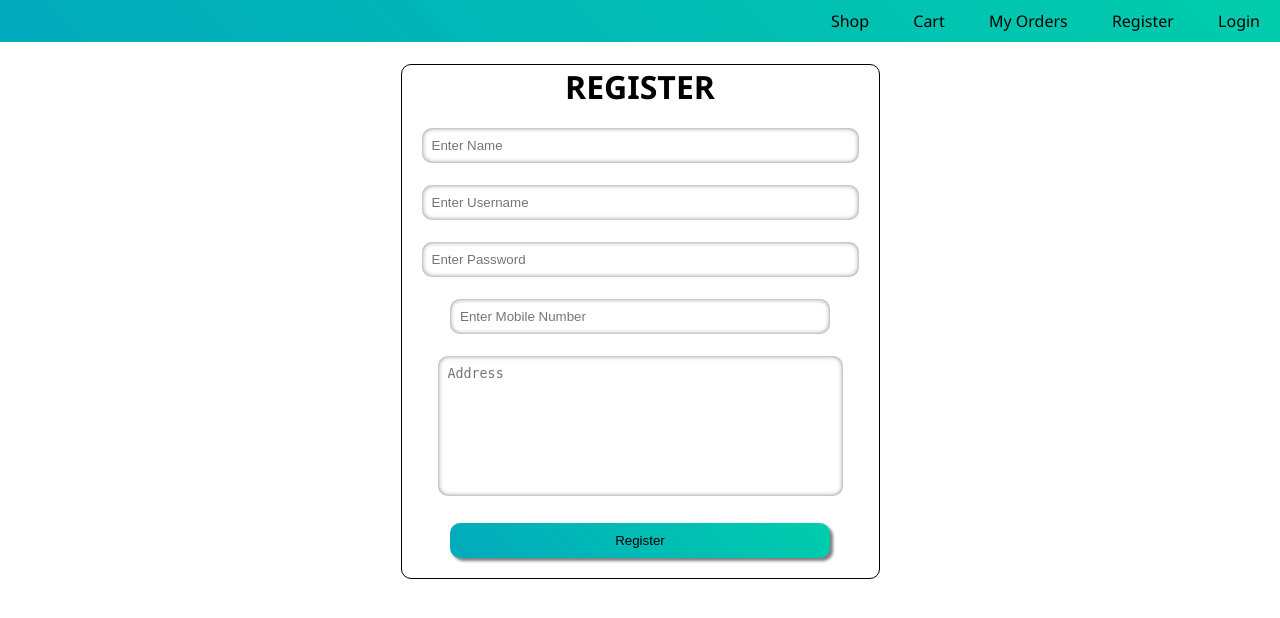
After one commit to AryaAppaji/vinay_e_commerce, a Django app: page /register/ in a window 1280 px wide. The commit adds this page. Shown: the top 618 px of the page. Run offline with Django 5.2, Linux system fonts and the light colour scheme.

Commit message:
Completed user signup

```diff
--- /dev/null
+++ b/my_store/static/style3.css
@@ -0,0 +1,84 @@
+*{
+    margin: 0;
+    padding: 0;
+}
+
+body{
+    font-family: 'Segoe UI', Tahoma, Geneva, Verdana, sans-serif;
+}
+
+nav{
+    background-image: linear-gradient(45deg, #02AABD, #00CDAC);
+}
+
+nav ul{
+    text-align: right;
+}
+
+nav ul li{
+    display: inline-block;
+    padding: 10px 20px;
+}
+
+nav ul li a{
+    text-decoration: none;
+    color: black;
+}
+
+input[type="submit"]{
+    padding: 10px;
+    border-radius: 18px;
+    border: solid black 1px;
+    background-image: linear-gradient(45deg, #02AABD, #00CDAC);
+    box-shadow:  3px 3px 3px grey;
+}
+
+li:hover{
+    background-color: white;
+}
+
+input[type="text"],input[type="password"]{
+    padding: 10px;
+    border-radius: 10px;
+    box-shadow: inset 0px 0px 5px grey;
+    border: none;
+}
+
+input[type="number"]{
+    padding: 10px;
+    border-radius: 10px;
+    box-shadow: inset 0px 0px 5px grey;
+    border: none;
+    width: 360px;
+}
+
+input[type="submit"]{
+    padding:10px;
+    width: 380px;
+    border-radius: 10px;
+    border: none;
+    background-image: linear-gradient(45deg, #02AABD, #00CDAC);
+    box-shadow:  3px 3px 3px grey;
+}
+
+input[type="submit"]:hover{
+    cursor: pointer;
+}
+
+fieldset{
+    width: fit-content;
+    border-radius: 10px;
+    border: solid 1px black;
+}
+
+form{
+    padding: 20px;
+}
+
+textarea{
+    padding: 10px;
+    resize: none;
+    border-radius: 10px;
+    box-shadow: inset 0px 0px 5px grey;
+    border: none;
+}
--- /dev/null
+++ b/my_store/templates/registration.html
@@ -0,0 +1,41 @@
+<!DOCTYPE html>
+<html lang="en">
+<head>
+    <meta charset="UTF-8">
+    <meta name="viewport" content="width=device-width, initial-scale=1.0">
+    <title>Vinay Zone - Register</title>
+    {% csrf_token %}
+    {% load static %}
+    <link rel="stylesheet" href={% static "style3.css" %}>
+</head>
+<body>
+    <nav>
+        <ul>
+          <li><a href="#">Shop</a></li>
+          <li><a href="#">Cart</a></li>
+          <li><a href="#">My Orders</a></li>
+          <li><a href="{% url 'registration_page' %}">Register</a></li>
+          {% if login_status %}
+          <li><a href="{% url 'logout_user' %}">Logout</a></li>
+          {% else %}
+          <li><a href="{% url 'login_page' %}">Login</a></li>
+          {% endif %}
+        </ul>
+      </nav>
+      <br>
+    <center>
+        <fieldset>
+            <h1>REGISTER</h1>
+            <form action={%url "register_user" %} method="post">
+                {% csrf_token %}
+                <input type="text" name="name" placeholder="Enter Name" size="50" required><br><br>
+                <input type="text" name="user_name" placeholder="Enter Username" size="50" required><br><br>
+                <input type="password" name="password" placeholder="Enter Password" size="50" required><br><br>
+                <input type="number" name="mobile_number" placeholder="Enter Mobile Number" required><br><br>
+                <textarea placeholder="Address" name="address" rows="8" cols="46" required></textarea><br><br>
+                <input type="submit" value="Register">
+            </form>
+        </fieldset>
+    </center>
+</body>
+</html>
--- a/my_store/views.py
+++ b/my_store/views.py
@@ -1,7 +1,9 @@
 from django.shortcuts import render, redirect
 from django.contrib.auth import authenticate, login, logout
 from django.contrib.auth.decorators import login_required
-from .models import Product
+from django.contrib.auth.hashers import make_password
+from django.contrib.auth.models import User
+from .models import Product, BillingDetails
 
 def getLoginForm(request):
     return render(request, "login_page.html")
@@ -33,3 +35,20 @@ def showStore(request):
         "products": products,
         "login_status": user_logged_in
     })
+
+def getRegistrationForm(request):
+    return render(request, "registration.html")
+
+def registerUser(request):
+    name = request.POST.get("name")
+    user_name = request.POST.get("user_name")
+    password = request.POST.get("password")
+    mobile_number  = request.POST.get("mobile_number")
+    address = request.POST.get("address")
+
+    user = User.objects.create(username = user_name, password = make_password(password))
+
+    user_details = BillingDetails.objects.create(user_id = user, name=name,contact_no=mobile_number, address=address)
+
+    if user and user_details:
+        return redirect("login_page")
--- a/vinay_e_commerce/urls.py
+++ b/vinay_e_commerce/urls.py
@@ -26,6 +26,8 @@ urlpatterns = [
     path('login-user', loginUser, name='login_user'),
     path('Logout/', logoutUser, name='logout_user'),
     path('', showStore, name='show_store'),
+    path('register/', getRegistrationForm, name="registration_page"),
+    path('register-user/', registerUser, name="register_user")
 ]
 
 if settings.DEBUG:
```
Also changed, not shown: my_store/models.py (+10 -0 lines), my_store/templates/show_store.html (+2 -6 lines), my_store/migrations/0003_billingdetails.py (added), 1 other file.
